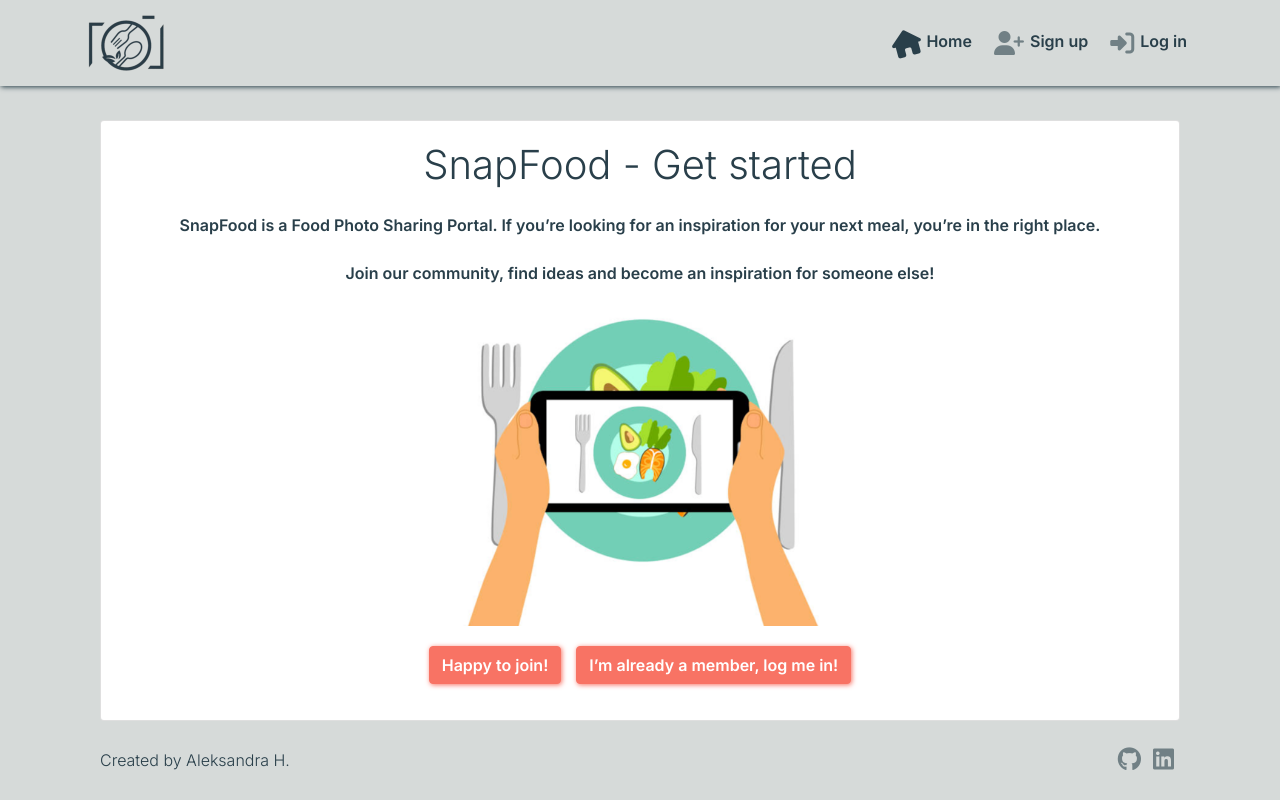
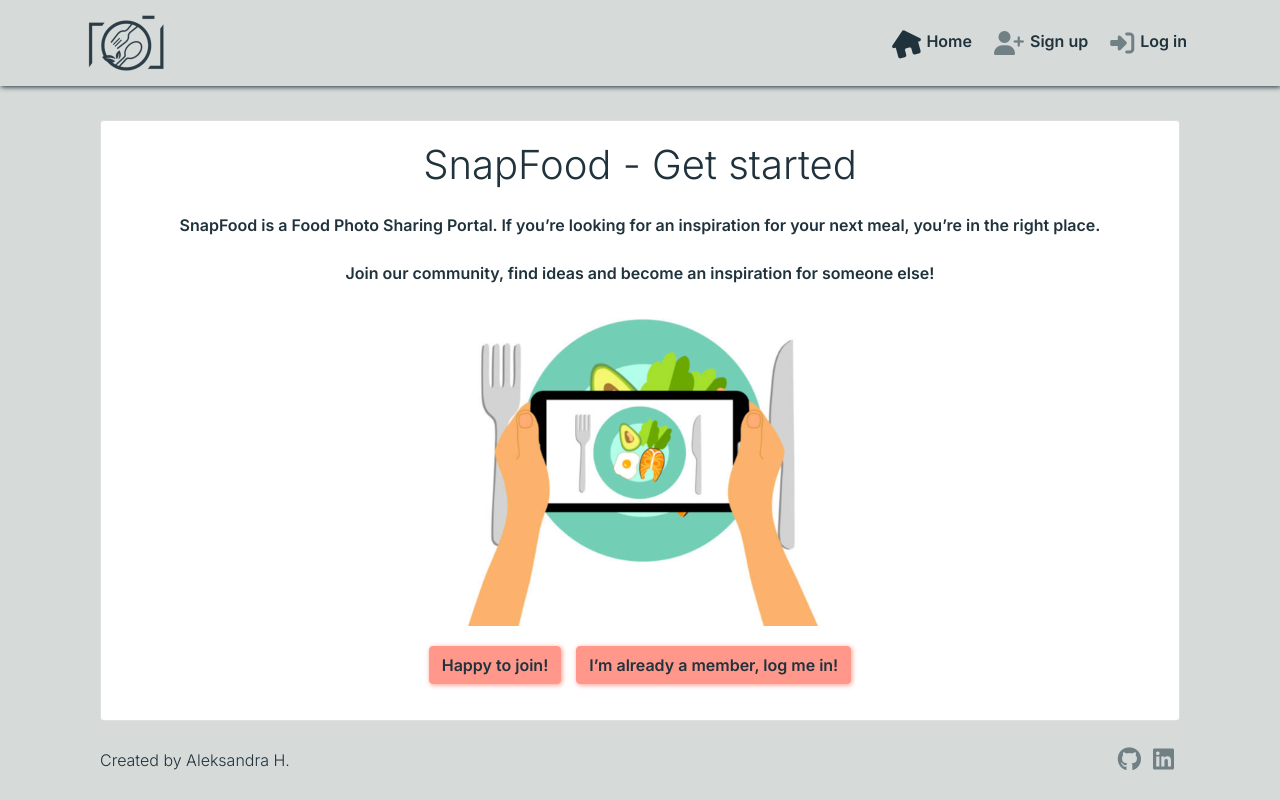
Before and after one commit to aleksandracodes/CI_PP5_Snapfood, a React (Create React App) app: page / in a window 1280 px wide. Built offline with nearby package versions, Linux system fonts and the light colour scheme; no server answers.

Commit message:
Accessibility errors: change shade of 'salmon' color and font to dark-slate-grey

```diff
--- a/src/App.module.css
+++ b/src/App.module.css
@@ -1,9 +1,9 @@
 /* Colors pallet */
 :root {
-  --dark-slate-grey: #293f4a;
+  --dark-slate-grey: #20323C;
   --light-grey: #718085;
   --light: #d6dad9;
-  --salmon: #f87364;
+  --salmon: #ff978b;
 }
 
 /* Highlighting of text */
@@ -65,6 +65,7 @@ i {
   box-shadow: 1px 1px 5px var(--salmon);
   border-color: var(--salmon);
   font-weight: bold;
+  color: var(--dark-slate-grey);
 }
 
 .button:hover,
--- a/src/styles/CommentCreateEditForm.module.css
+++ b/src/styles/CommentCreateEditForm.module.css
@@ -20,6 +20,7 @@
 /* Add, update & cancel comment buttons */
 .CommentsButton {
   background-color: var(--salmon);
+  color: var(--dark-slate-grey);
   box-shadow: 1px 1px 5px var(--salmon);
   border-radius: 35px;
   border-color: var(--salmon);
--- a/src/styles/LogInSignUpForm.module.css
+++ b/src/styles/LogInSignUpForm.module.css
@@ -3,5 +3,5 @@
 }
 
 .Link span {
-  color: var(--salmon);
+  color: #DF210C;
 }
```
